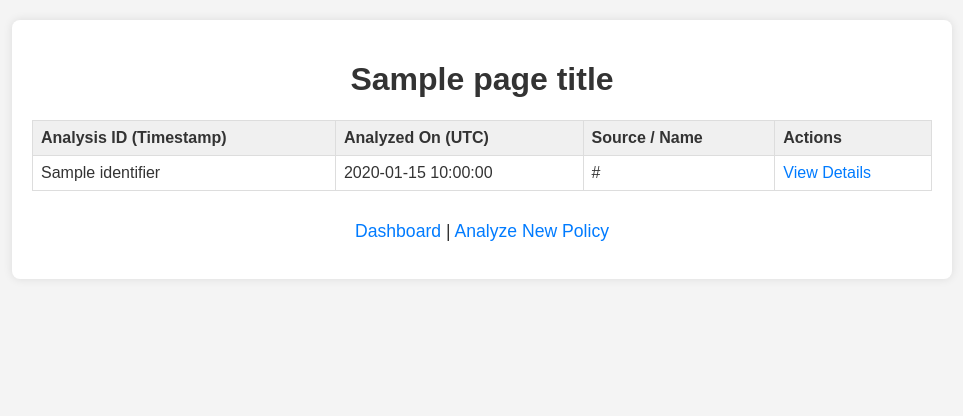
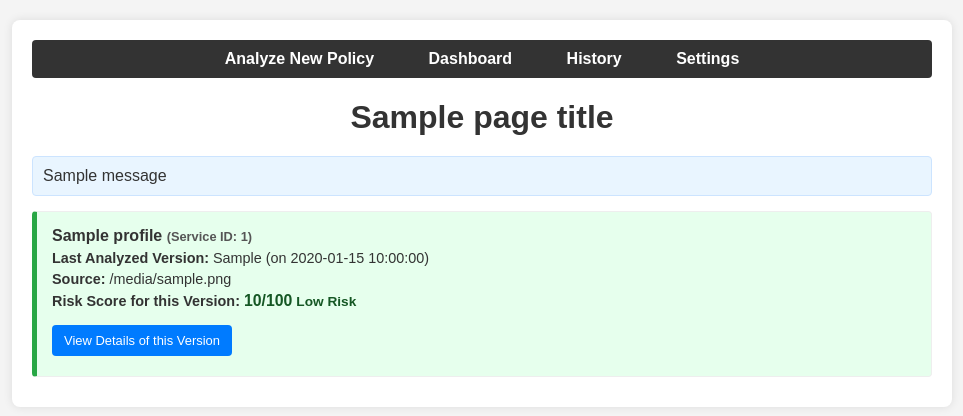
Before and after one commit to BigBossBoolingB/PrivacyProtocol, a Python web app: template privacy_protocol/templates/history.html in a window 1280 px wide. Shown: the top 416 px of the page, without its empty margins (158-1121 px from the left). Run offline with Jinja, Linux system fonts and the light colour scheme; the template is opened without the code that fills it: most values are stand-ins (such as "Sample title", 1, 10 or a date in 2020); one stand-in notice (Sample message) is shown.

Commit message:
feat: Enhance UI for Policy Viewer and History pages
This commit introduces UI and functional refinements to the policy history
viewing capabilities, improving your experience and consistency.

Key changes:

1.  **Global Navigation Bar:**
    - Created a `templates/_navigation.html` partial containing a
      standardized navigation bar with links to "Analyze New Policy,"
      "Dashboard," "History," and "Settings."
    - This partial is now included in all main application templates
      (`index.html`, `results.html`, `history.html`, `preferences.html`,
      `privacy_dashboard.html`), providing consistent navigation.

2.  **Redesigned History Page (`/history`):**
    - The `/history` route in `app.py` now fetches data from
      `dashboard_data_manager.get_all_service_profiles_for_dashboard()`.
    - `templates/history.html` has been updated to display a list of
      `ServiceProfile` objects. For each service/policy, it now shows:
        - Service Name (or identifier).
        - Timestamp of its most recent analysis.
        - The `latest_service_risk_score` (0-100, color-coded for
          Low/Medium/High risk).
        - A "View Details" link pointing to the specific historical
          analysis snapshot (`latest_policy_identifier`).
    - This aligns the history page more closely with the dashboard's view
      of tracked services.

3.  **Refined Historical Analysis View (`results.html`):**
    - When viewing a specific historical analysis via
      `/history/view/<policy_identifier>`, the page now more clearly
      indicates that it's a historical view, displaying the analysis
      timestamp and original source.
    - Consistent navigation (including the new global nav bar) is present.

4.  **Testing Updates (`test_app.py`):**
    - Tests for the `/history` route were updated to verify that it
      correctly displays data from `ServiceProfile` objects, including
      names, timestamps, color-coded risk scores, and correct "View Details"
      links, and that the list is sorted by latest analysis.
    - Tests for viewing individual historical analyses were reviewed and
      confirmed to be robust.
    - All tests are passing.

5.  **Documentation (`README.md`):**
    - Updated to reflect the new behavior and information presented on the
      `/history` page.

These changes provide a more intuitive and informative experience for you
reviewing your policy analysis history and navigating the application.

```diff
--- /dev/null
+++ b/privacy_protocol/templates/_navigation.html
@@ -0,0 +1,8 @@
+<nav class="global-nav">
+    <ul>
+        <li><a href="{{ url_for('index') }}">Analyze New Policy</a></li>
+        <li><a href="{{ url_for('dashboard_overview') }}">Dashboard</a></li>
+        <li><a href="{{ url_for('history_list_route_function') }}">History</a></li>
+        <li><a href="{{ url_for('preferences') }}">Settings</a></li>
+    </ul>
+</nav>
--- a/privacy_protocol/templates/history.html
+++ b/privacy_protocol/templates/history.html
@@ -2,68 +2,126 @@
 <html lang="en">
 <head>
     <meta charset="UTF-8">
-    <title>{{ page_title if page_title else "Analysis History" }}</title>
+    <title>{{ page_title if page_title else "Policy Analysis History" }}</title>
     <style>
         body { font-family: sans-serif; margin: 20px; background-color: #f4f4f4; color: #333; }
         .container { max-width: 900px; margin: auto; background-color: #fff; padding: 20px; border-radius: 8px; box-shadow: 0 0 10px rgba(0,0,0,0.1); }
-        h1 { color: #333; text-align: center; }
-        table { width: 100%; border-collapse: collapse; margin-top: 20px; }
-        th, td { border: 1px solid #ddd; padding: 8px; text-align: left; }
-        th { background-color: #f0f0f0; }
-        tr:nth-child(even) { background-color: #f9f9f9; }
-        a { color: #007bff; text-decoration: none; }
-        a:hover { text-decoration: underline; }
-        .no-history { text-align: center; color: #777; margin-top: 20px; }
-        .nav-link { display: block; text-align: center; margin-top: 30px; font-size: 1.1em; }
+        h1 { color: #333; text-align: center; margin-bottom: 20px; }
+        .history-item {
+            background-color: #f9f9f9;
+            border: 1px solid #eee;
+            padding: 15px;
+            margin-bottom: 10px;
+            border-radius: 4px;
+        }
+        .history-item h4 { margin-top: 0; margin-bottom: 5px; }
+        .history-item p { margin: 5px 0; font-size: 0.9em; }
+        .details-link {
+            display: inline-block; margin-top: 10px; padding: 8px 12px;
+            background-color: #007bff; color: white; text-decoration: none;
+            border-radius: 4px; font-size: 0.9em;
+        }
+        .details-link:hover { background-color: #0056b3; }
+        .no-history { text-align: center; color: #777; }
+
+        /* Risk score color classes */
+        .risk-score-low-bg { background-color: #e6ffed; border-left: 5px solid #28a745 !important; }
+        .risk-score-medium-bg { background-color: #fff3cd; border-left: 5px solid #ffc107 !important; }
+        .risk-score-high-bg { background-color: #f8d7da; border-left: 5px solid #dc3545 !important; }
+        .risk-score-low-text { color: #155724; }
+        .risk-score-medium-text { color: #856404; }
+        .risk-score-high-text { color: #721c24; }
+        .risk-score-value { font-weight: bold; font-size: 1.1em; }
+        .risk-category-label { font-weight: bold; font-size: 0.95em; }
+
+        /* Flash messages (copied from old history.html) */
         .flash-message { padding: 10px; margin-bottom: 15px; border-radius: 4px; }
         .flash-error { background-color: #f8d7da; color: #721c24; border: 1px solid #f5c6cb; }
+
+        /* Global Navigation Styles */
+        .global-nav {
+            background-color: #333;
+            padding: 10px 0;
+            margin-bottom: 20px;
+            border-radius: 4px;
+        }
+        .global-nav ul {
+            list-style-type: none;
+            padding: 0;
+            text-align: center;
+            margin: 0;
+        }
+        .global-nav ul li {
+            display: inline;
+            margin: 0 15px;
+        }
+        .global-nav ul li a {
+            text-decoration: none;
+            color: #fff;
+            font-weight: bold;
+            padding: 5px 10px;
+            border-radius: 3px;
+        }
+        .global-nav ul li a:hover, .global-nav ul li a.active {
+            background-color: #555;
+            color: #fff;
+        }
     </style>
 </head>
 <body>
     <div class="container">
-        <h1>{{ page_title if page_title else "Analysis History" }}</h1>
+        {% include '_navigation.html' %}
+        <h1>{{ page_title }}</h1>
 
         {% with messages = get_flashed_messages(with_categories=true) %}
             {% if messages %}
                 {% for category, message in messages %}
-              {% if category == 'error' %}
-              <div class="flash-message flash-{{ category }}">{{ message }}</div>
-              {% endif %}
+                    {# Ensure flash category 'error' is handled, others can be styled too #}
+                    <div class="flash-message flash-{{ category if category else 'info' }}"
+                         style="padding: 10px; margin-bottom: 15px; border-radius: 4px;
+                                {% if category == 'error' %} background-color: #f8d7da; color: #721c24; border:1px solid #f5c6cb;
+                                {% else %} background-color: #e9f5ff; border:1px solid #cce4ff; {% endif %}">
+                        {{ message }}
+                    </div>
                 {% endfor %}
             {% endif %}
         {% endwith %}
 
-        {% if policies %}
-            <table>
-                <thead>
-                    <tr>
-                        <th>Analysis ID (Timestamp)</th>
-                        <th>Analyzed On (UTC)</th>
-                        <th>Source / Name</th>
-                        <th>Actions</th>
-                    </tr>
-                </thead>
-                <tbody>
-                    {% for item in policies %}
-                        <tr>
-                            <td>{{ item.identifier }}</td>
-                            <td>{{ item.timestamp[:19].replace('T', ' ') if item.timestamp else 'N/A' }}</td>
-                            <td>{{ item.source_url if item.source_url else 'N/A' }}</td>
-                            <td>
-                                <a href="{{ url_for('view_historical_analysis', policy_identifier=item.identifier) }}">View Details</a>
-                                {# Future: | <a href="#">Compare</a> #}
-                            </td>
-                        </tr>
+        {% if service_profiles %}
+            <div class="history-list">
+                {% for profile in service_profiles %}
+                    {% set score = profile.latest_service_risk_score | round | int %}
+                    {% set score_color_class_suffix = 'low' %}
+                    {% if score > 66 %}
+                        {% set score_color_class_suffix = 'high' %}
+                    {% elif score > 33 %}
+                        {% set score_color_class_suffix = 'medium' %}
+                    {% endif %}
+
+                    <div class="history-item risk-score-{{ score_color_class_suffix }}-bg">
+                        <h4>{{ profile.service_name }}
+                            <span style="font-size:0.8em; color:#555;">(Service ID: {{ profile.service_id }})</span>
+                        </h4>
+                        <p><strong>Last Analyzed Version:</strong> {{ profile.latest_policy_identifier }}
+                           (on {{ profile.latest_analysis_timestamp | replace('T', ' ') | replace('Z', '') }})</p>
+                        <p><strong>Source:</strong> {{ profile.source_url if profile.source_url else 'N/A' }}</p>
+                        <p><strong>Risk Score for this Version:</strong>
+                            <span class="risk-score-value risk-score-{{ score_color_class_suffix }}-text">{{ score }}/100</span>
+                            <span class="risk-category-label risk-score-{{ score_color_class_suffix }}-text">
+                                {% if score_color_class_suffix == 'high' %}High Risk
+                                {% elif score_color_class_suffix == 'medium' %}Medium Risk
+                                {% else %}Low Risk
+                                {% endif %}
+                            </span>
+                        </p>
+                        <p><a href="{{ url_for('view_historical_analysis', policy_identifier=profile.latest_policy_identifier) }}" class="details-link">View Details of this Version</a></p>
+                    </div>
                 {% endfor %}
-                </tbody>
-            </table>
+            </div>
         {% else %}
-            <p class="no-history">No policy analyses found in history.</p>
+            <p class="no-history">No policy analyses found in history. Analyze some policies to see them here.</p>
         {% endif %}
-        <p class="nav-link">
-            <a href="{{ url_for('dashboard_overview') }}">Dashboard</a> |
-            <a href="{{ url_for('index') }}">Analyze New Policy</a>
-        </p>
+        <!-- Global navigation is at the top -->
     </div>
 </body>
 </html>
```
Also changed, not shown: privacy_protocol/app.py (+7 -3 lines), privacy_protocol/templates/index.html (+31 -6 lines), privacy_protocol/templates/preferences.html (+31 -4 lines), privacy_protocol/templates/privacy_dashboard.html (+29 -7 lines), privacy_protocol/templates/results.html (+35 -3 lines), privacy_protocol/tests/test_app.py (+51 -12 lines), privacy_protocol/README.md. Lines whose indentation alone changed are shown as unchanged.
